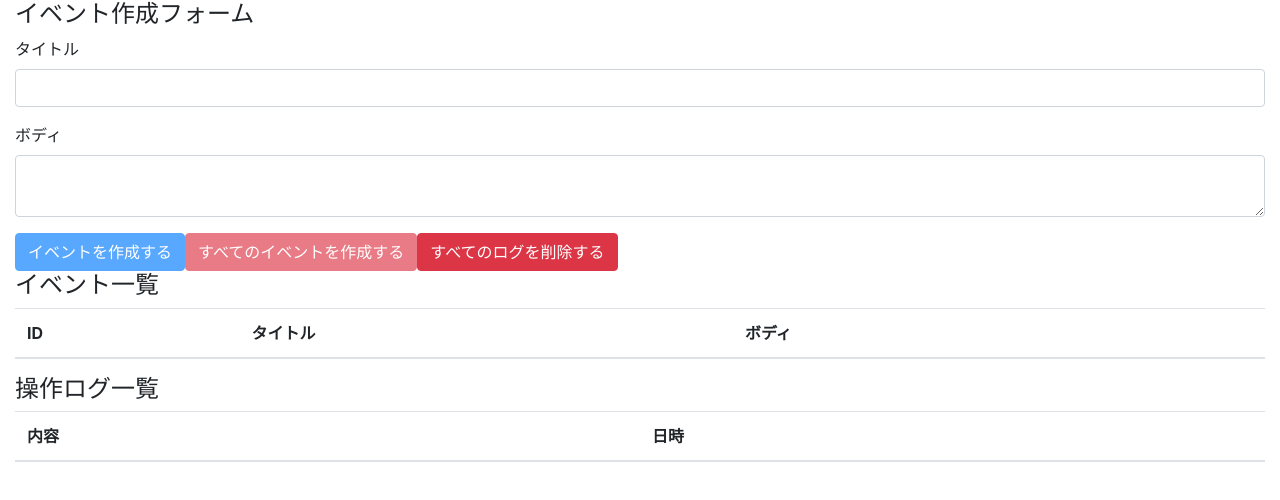
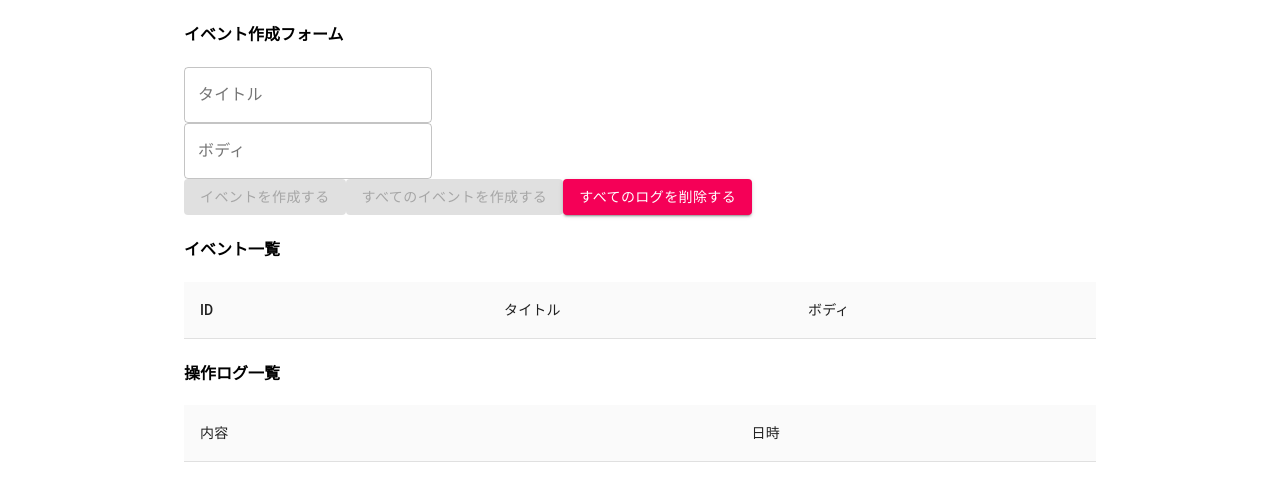
Before and after one commit to uochann/create-react-hooks, a React (Create React App) app: page / in a window 1280 px wide. Shown: the top 500 px of the page. Built offline with nearby package versions, Linux system fonts and the light colour scheme.

Commit message:
feat:追加

```diff
--- a/src/components/App.js
+++ b/src/components/App.js
@@ -1,6 +1,6 @@
 import React, { useReducer, useEffect } from 'react'
 
-import 'bootstrap/dist/css/bootstrap.min.css';
+import Container from '@material-ui/core/Container';
 
 import EventForm from './EventForm'
 import Events from './Events'
@@ -11,7 +11,7 @@ import reducer from '../reducers'
 const APP_KEY = 'appWithRedux'
 
 const App = () => {
-  const appState = localStorage.getItem('APP_KEY')
+  const appState = localStorage.getItem(APP_KEY)
   const initialState = appState ? JSON.parse(appState ): {
     events: [],
     operationLogs: []
@@ -19,16 +19,16 @@ const App = () => {
   const [state, dispatch] = useReducer(reducer, initialState)
 
   useEffect(() => {
-    localStorage.setItem('APP_KEY', JSON.stringify(state))
+    localStorage.setItem(APP_KEY, JSON.stringify(state))
   }, [state])
 
   return (
     <AppContext.Provider value={{state, dispatch}}>
-    <div className="container-fluid">
-      <EventForm />
-      <Events />
-      <OperationLogs />
-    </div>
+        <Container maxWidth="md">
+            <EventForm />
+            <Events />
+            <OperationLogs />
+        </Container>
     </AppContext.Provider>
 
   )
--- a/src/components/Event.js
+++ b/src/components/Event.js
@@ -1,10 +1,13 @@
 import React, { useContext } from 'react'
-
-
+import { Button } from '@material-ui/core';
 import AppContext from '../contexts/AppContext'
 
-import { DELETE_EVENT,
-        ADD_OPERATION_LOG } from '../actions'
+import {
+  DELETE_EVENT,
+  ADD_OPERATION_LOG
+} from '../actions'
+import { TableRow, TableCell } from '@material-ui/core';
+
 import { timeCurrentIso8602 } from '../utils'
 
 const Event = ({ event }) => {
@@ -23,12 +26,12 @@ const Event = ({ event }) => {
         }
       }
       return (
-      <tr>
-        <td>{event.id}</td>
-        <td>{event.title}</td>
-        <td>{event.body}</td>
-        <td><button type="button" className="btn btn-danger" onClick={handleClickDeleteButton}>削除</button></td>
-      </tr>
+      <TableRow>
+        <TableCell>{event.id}</TableCell>
+        <TableCell>{event.title}</TableCell>
+        <TableCell>{event.body}</TableCell>
+        <TableCell><Button color="secondary" variant="contained" onClick={handleClickDeleteButton}>削除</Button></TableCell>
+      </TableRow>
       )
     }
 export default Event
--- a/src/components/EventForm.js
+++ b/src/components/EventForm.js
@@ -1,4 +1,5 @@
 import React, { useState, useContext } from 'react'
+import { Button, TextField } from '@material-ui/core';
 
 import {
   CREATE_EVENT,
@@ -60,18 +61,14 @@ const EventForm = () => {
     return (
         <>
         <h4>イベント作成フォーム</h4>
-        <form>
-          <div className="form-group">
-            <label htmlFor="formEventTitle">タイトル</label>
-              <input className="form-control" id="formEventTitle" value={title} onChange={e => setTitle(e.target.value)}></input>
-            </div>
-              <div className="form-group">
-              <label htmlFor="formEventBody">ボディ</label>
-            <textarea className="form-control" id="formEventBody" value={body} onChange={e => setBody(e.target.value)}></textarea>
-            </div>
-            <button className="btn btn-primary" onClick={addEvent} disabled={unCreatable}>イベントを作成する</button>
-            <button className="btn btn-danger" onClick={deleteAllEvents} disabled={state.events.length === 0}>すべてのイベントを作成する</button>
-            <button className="btn btn-danger" onClick={deleteAllOperationLogs} disabled={state.operationLogs.lengs === 0}>すべてのログを削除する</button>
+        <form className="classes.root" noValidate autoComplete="off">
+          <TextField id="outlined-basic" label="タイトル" variant="outlined" id="formEventTitle"
+                  value={title} onChange={e => setTitle(e.target.value)} /><br/>
+          <TextField id="outlined-basic" label="ボディ" variant="outlined" id="formEventBody"
+                  value={body} onChange={e => setBody(e.target.value)} /><br/>
+            <Button color="primary" variant="contained"  onClick={addEvent} disabled={unCreatable}>イベントを作成する</Button>
+            <Button color="secondary" variant="contained" onClick={deleteAllEvents} disabled={state.events.length === 0}>すべてのイベントを作成する</Button>
+            <Button color="secondary" variant="contained" onClick={deleteAllOperationLogs} disabled={state.operationLogs.lengs === 0}>すべてのログを削除する</Button>
         </form>
         </>
     )
--- a/src/components/Events.js
+++ b/src/components/Events.js
@@ -1,26 +1,49 @@
 import React, { useContext } from 'react'
+
+import {
+  Table,
+  TableContainer,
+  TableBody,
+  TableHead,
+  TableRow,
+  TableCell
+} from '@material-ui/core';
 
 import Event from './Event'
 import AppContext from '../contexts/AppContext'
+
+
+const columns = [
+  { id: 'id', label: 'ID', minWidth: 170 },
+  { id: 'text', label: 'タイトル', minWidth: 170 },
+  { id: 'text', label: 'ボディ', minWidth: 170 }
+]
+
 
 const Events = () => {
   const { state } = useContext(AppContext)
     return (
         <>
         <h4>イベント一覧</h4>
-          <table className="table table-hover">
-            <thead>
-                <tr>
-                    <th>ID</th>
-                    <th>タイトル</th>
-                    <th>ボディ</th>
-                    <th></th>
-                </tr>
-            </thead>
-            <tbody>
-            {state.events.map((event, index) => (<Event key={index} event={event}/>))}
-            </tbody>
-        </table>
+          <TableContainer className="table table-hover">
+            <Table stickyHeader aria-label="sticky table">
+              <TableHead>
+                <TableRow>
+                    {columns.map((column) => (
+                      <TableCell
+                        key={column.id}
+                        align={column.align}
+                        style={{ minWidth: column.minWidth }}>
+                        {column.label}
+                      </TableCell>
+                    ))}
+                </TableRow>
+              </TableHead>
+              <TableBody>
+              {state.events.map((event, index) => (<Event key={index} event={event}/>))}
+              </TableBody>
+          </Table>
+        </TableContainer>
       </>
     )
 }
--- a/src/components/OperationLog.js
+++ b/src/components/OperationLog.js
@@ -1,11 +1,20 @@
 import React from 'react'
+
+import {
+    Table,
+    TableContainer,
+    TableBody,
+    TableHead,
+    TableRow,
+    TableCell
+  } from '@material-ui/core';
 
 const OperationLog = ({ operationLog }) => {
     return (
-        <tr>
-            <td>{operationLog.description}</td>
-            <td>{operationLog.operatedAt}</td>
-        </tr>
+        <TableRow>
+            <TableCell>{operationLog.description}</TableCell>
+            <TableCell>{operationLog.operatedAt}</TableCell>
+        </TableRow>
     )
 }
 
--- a/src/components/OperationLogs.js
+++ b/src/components/OperationLogs.js
@@ -2,27 +2,49 @@ import React, { useContext } from 'react'
 
 import OperationLog from './OperationLog'
 import AppContext from '../contexts/AppContext'
+import {
+    Table,
+    TableContainer,
+    TableBody,
+    TableHead,
+    TableRow,
+    TableCell
+  } from '@material-ui/core';
+
+
+const columns = [
+{ id: 'id', label: '内容', minWidth: 170 },
+{ id: 'code', label: '日時', minWidth: 100 },
+]
 
 const OperationLogs = () => {
     const {state} = useContext(AppContext)
     return(
         <>
         <h4>操作ログ一覧</h4>
-        <table className="table table-hover">
-            <thead>
-                <tr>
-                    <th>内容</th>
-                    <th>日時</th>
-                </tr>
-            </thead>
-            <tbody>
+        <TableContainer className="table table-hover">
+            <Table stickyHeader aria-label="sticky table">
+              <TableHead>
+                <TableRow>
+                    {columns.map((column) => (
+                      <TableCell
+                        key={column.id}
+                        align={column.align}
+                        style={{ minWidth: column.minWidth }}>
+                        {column.label}
+                      </TableCell>
+                    ))}
+                </TableRow>
+              </TableHead>
+              <TableBody>
                 {
                     state.operationLogs.map((operationLog, index) => {
                         return <OperationLog key={index} operationLog={operationLog}/>
                     })
                 }
-            </tbody>
-        </table>
+              </TableBody>
+          </Table>
+        </TableContainer>
         </>
     )
 }
```
Also changed, not shown: package.json (+6 -1 lines), 2 other files (tests, documents, lock files or other folders).
